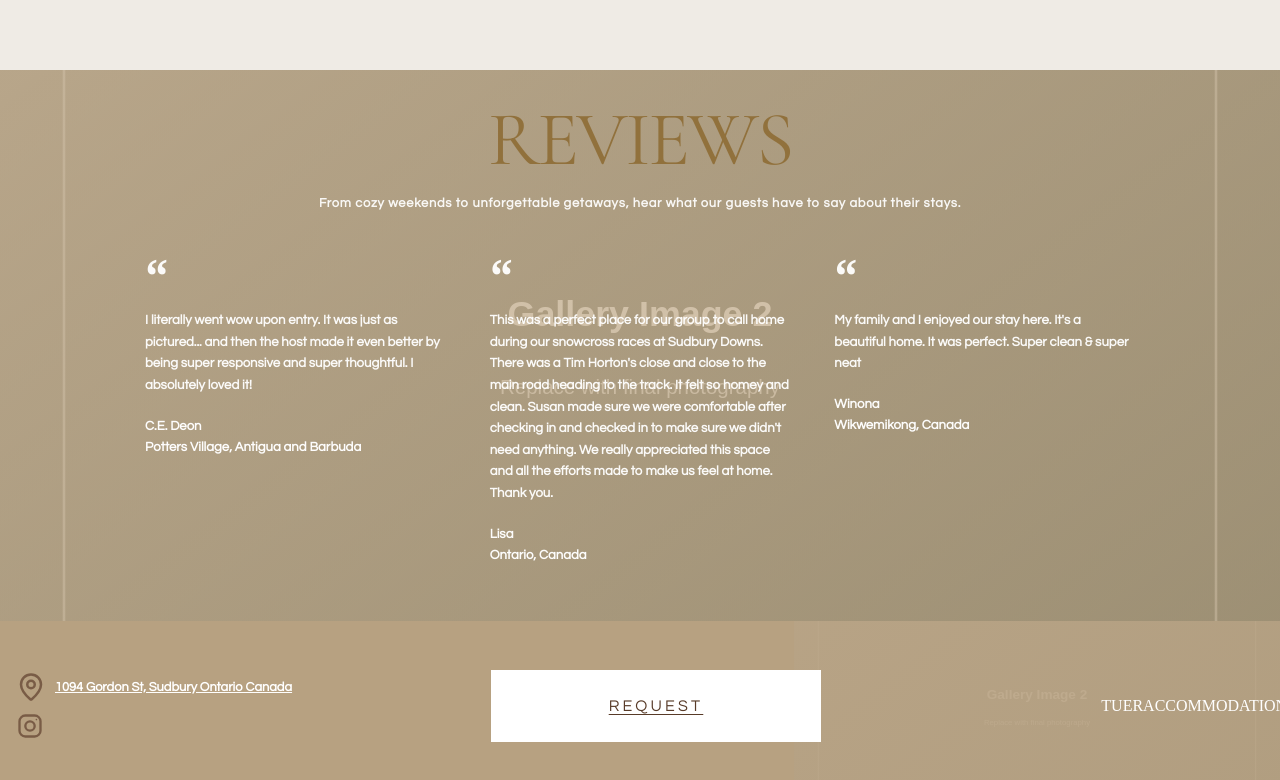
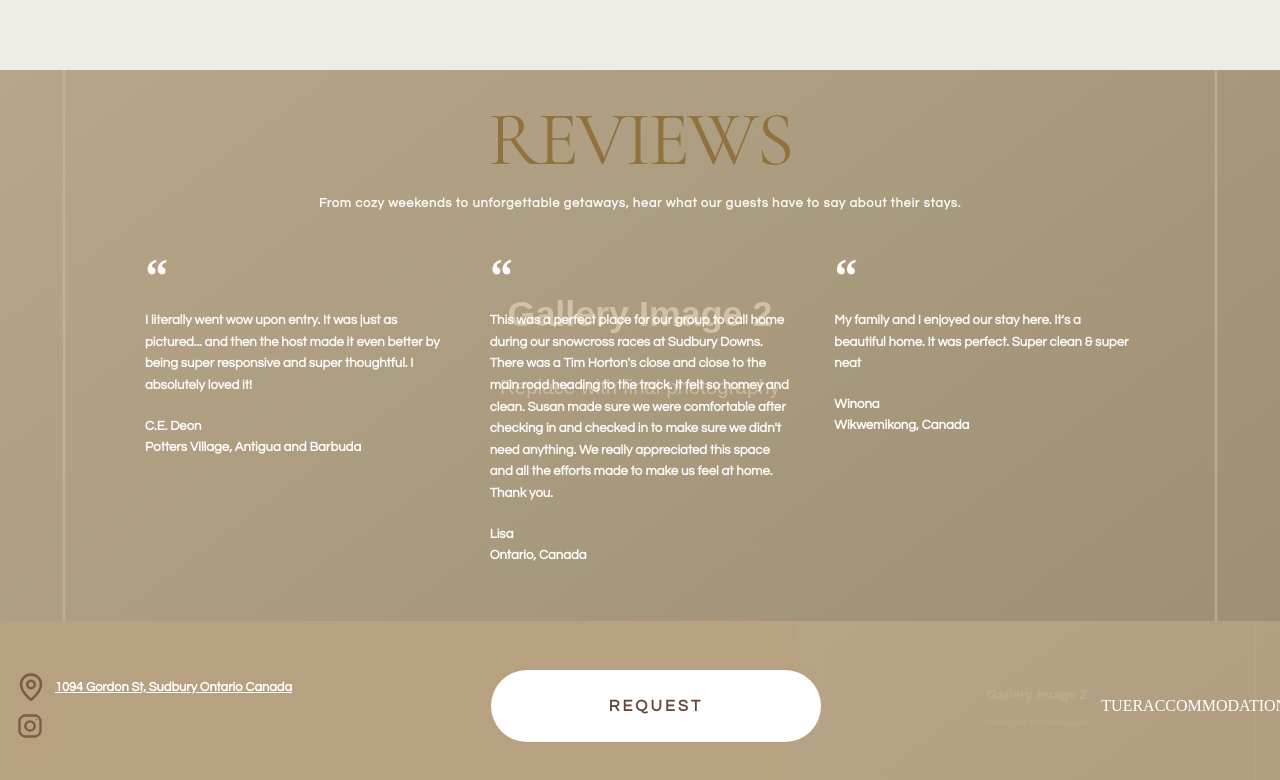
Before and after one commit to Fauxbear95/tuer-accomodations, a React (Vite) app: page / in a window 1280 px wide. Shown: the part 9106-9886 px from the top of the page. Built offline with nearby package versions, Linux system fonts and the light colour scheme.

Commit message:
Match footer request button styling

```diff
--- a/src/styles/footer.css
+++ b/src/styles/footer.css
@@ -86,20 +86,21 @@
   align-items: center;
   justify-content: center;
   padding: 10px 30px;
+  border-radius: 999px;
   background: #ffffff;
-  color: #583b28;
+  color: var(--tuer-brown);
   font-family: "Questrial", Arial, sans-serif;
   font-size: 1rem;
-  font-weight: 500;
+  font-weight: 700;
   letter-spacing: 0.2em;
-  text-decoration: underline;
-  text-underline-offset: 3px;
-  transition: background 180ms ease, transform 180ms ease;
+  text-decoration: none;
+  transition: background 180ms ease, color 180ms ease;
 }
 
 .footer-request-button:hover {
-  background: #f4f1ed;
-  transform: translateY(-1px);
+  background: var(--tuer-background);
+  color: var(--tuer-brown);
+  text-decoration: none;
 }
 
 .footer-right {
```
